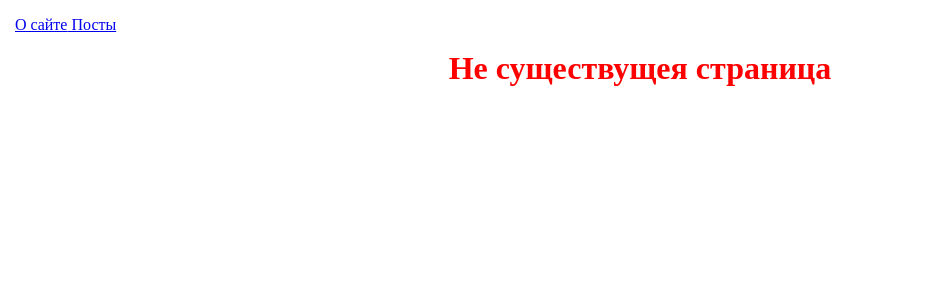
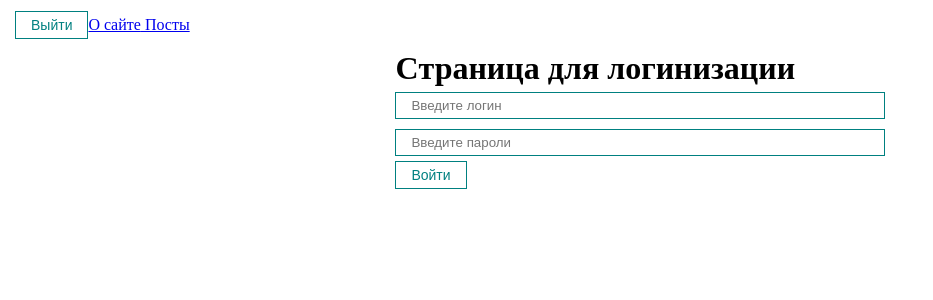
Before and after one commit to vovkasWeb/react-osnova, a React (Create React App) app: page /login in a window 1280 px wide. Shown: the top 300 px of the page, without its empty margins (0-933 px from the left). Built offline with nearby package versions, Linux system fonts and the light colour scheme.

Commit message:
add: new functional

```diff
--- a/src/App.js
+++ b/src/App.js
@@ -1,5 +1,5 @@
 import React, { useMemo, useRef, useState, useEffect } from 'react'
-import { Routes, Route, Link,BrowserRouter } from 'react-router-dom'
+import { Routes, Route, Link, BrowserRouter } from 'react-router-dom'
 import About from './pages/About'
 import Posts from './pages/Posts'
 import Main from './pages/Main'
@@ -7,13 +7,30 @@ import './style/App.css'
 import Navbar from './components/UI/Navbar/Navbar'
 import Error from './pages/Error'
 import AppRouter from './components/AppRouter'
+import { AuthContext } from './context'
 
 function App() {
+	const [isAuth, setIsAuth] = useState(false)
+	const [isLoading, setLoading] = useState(true)
+	useEffect(() => {
+		if (localStorage.getItem('auth')) {
+			setIsAuth(true)
+		}
+		setLoading(false)
+	}, [])
 	return (
-		<BrowserRouter>
-			<Navbar />
-			<AppRouter/>
-		</BrowserRouter>
+		<AuthContext.Provider
+			value={{
+				isAuth,
+				setIsAuth,
+				isLoading,
+			}}
+		>
+			<BrowserRouter>
+				<Navbar />
+				<AppRouter />
+			</BrowserRouter>
+		</AuthContext.Provider>
 	)
 }
 
--- a/src/components/AppRouter.js
+++ b/src/components/AppRouter.js
@@ -1,19 +1,47 @@
-import React from 'react'
+import React, { useContext } from 'react'
 import { Route, Routes } from 'react-router-dom'
 import Main from '../pages/Main'
 import About from '../pages/About'
 import Posts from '../pages/Posts'
 import Error from '../pages/Error'
 import PostIdPage from './PostIdPage'
+import { privateRoutes, publicRoutes } from '../router'
+import { AuthContext } from '../context'
+import Loader from './UI/Loader/Loader'
 const AppRouter = () => {
+	const { isAuth, isLoading } = useContext(AuthContext)
+	console.log(isAuth)
+
+	if (isLoading) {
+		return <Loader />
+	}
+
 	return (
-		<Routes>
-			<Route path='/' element={<Main />} />
-			<Route path='/about' element={<About />} />
-			<Route path='/posts' element={<Posts />} />
-			<Route path='/posts/:id' element={<PostIdPage />} />
-			<Route path='*' element={<Error />} />
-		</Routes>
+		<>
+			{isAuth ? (
+				<Routes>
+					{privateRoutes.map((route, index) => (
+						<Route
+							key={index}
+							path={route.path}
+							element={<route.component />}
+							exact={route.exact}
+						/>
+					))}
+				</Routes>
+			) : null}
+
+			<Routes>
+				{publicRoutes.map((route, index) => (
+					<Route
+						key={index}
+						path={route.path}
+						element={<route.component />}
+						exact={route.exact}
+					/>
+				))}
+			</Routes>
+		</>
 	)
 }
 
--- a/src/components/UI/Navbar/Navbar.js
+++ b/src/components/UI/Navbar/Navbar.js
@@ -1,8 +1,19 @@
-import React from 'react';
+import React, { useContext } from 'react';
 import { Link } from 'react-router-dom';
+import MyButton from '../button/MyButton';
+import { AuthContext } from '../../../context';
 const Navbar = () => {
+	const {isAuth,setIsAuth} = useContext(AuthContext);
+
+	const logout = () =>{
+			setIsAuth(false);
+			localStorage.removeItem('auth')
+	}
+
+
     return (
 			<div className='navbar'>
+				<MyButton onClick={logout}>Выйти</MyButton>
 				<div className='navnar__links'>
 					<Link to='/about'> О cайте</Link>
 					<Link to='/posts'> Посты</Link>
--- /dev/null
+++ b/src/context/index.js
@@ -0,0 +1,2 @@
+import { createContext } from "react"
+export const AuthContext = createContext(null) ;
--- /dev/null
+++ b/src/pages/Login.js
@@ -0,0 +1,25 @@
+import React, { useContext } from 'react'
+import MyInput from '../components/UI/input/MyInput'
+import MyButton from '../components/UI/button/MyButton'
+import { AuthContext } from '../context'
+
+const Login = () => {
+    const {isAuth,setIsAuth} = useContext(AuthContext)
+	const login = event => {
+        event.preventDefault();
+        setIsAuth(true)
+        localStorage.setItem('auth','true')
+    }
+	return (
+		<div>
+			<h1>Cтраница для логинизации</h1>
+			<form onSubmit={login}>
+				<MyInput type='text' placeholder='Введите логин' />
+				<MyInput type='password' placeholder='Введите пароли' />
+				<MyButton>Войти</MyButton>
+			</form>
+		</div>
+	)
+}
+
+export default Login
--- /dev/null
+++ b/src/router/index.js
@@ -0,0 +1,13 @@
+import PostIdPage from '../components/PostIdPage'
+import About from '../pages/About'
+import Login from '../pages/Login'
+import Posts from '../pages/Posts'
+
+export const privateRoutes = [
+	{ path: '/about', component: About, exact: true },
+	{ path: '/posts', component: Posts, exact: true },
+	{ path: '/posts/:id', component: PostIdPage, exact: true },
+
+]
+export const publicRoutes = [
+    { path: '/login', component: Login, exact: true }]
```
